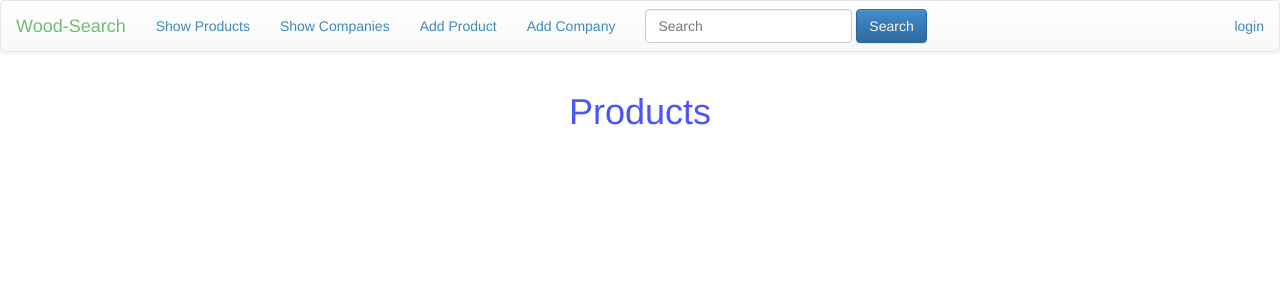
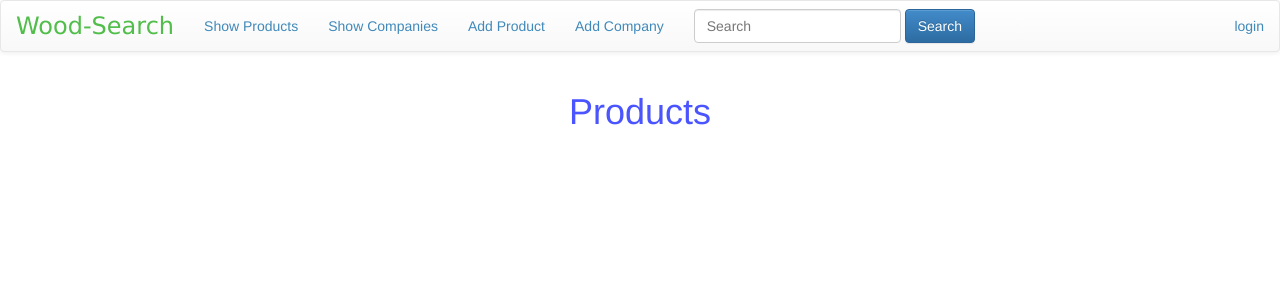
Before and after one commit to sielakos/wood-search, a Flask app: page /products/ in a window 1280 px wide. Shown: the top 300 px of the page. Run offline with Flask 2, Linux system fonts and the light colour scheme; data that the repository does not hold is empty; parts of the project's set-up code (start-up, migrations or seed data) failed here and were passed over; some libraries are stand-ins or nearby versions.

Commit message:
brand style

```diff
--- a/search/static/styles.css
+++ b/search/static/styles.css
@@ -66,7 +66,9 @@
 }
 
 .ws-brand {
-    color: #71BD72 !important;
+    color: #51bd4a !important;
+    font-size: 18pt;
+    font-family: 'Ubuntu', 'Lucida Grande', 'Lucida Sans Unicode', 'Geneva', 'Verdana', sans-serif;
 }
 
 .ws-top-margin {
```
